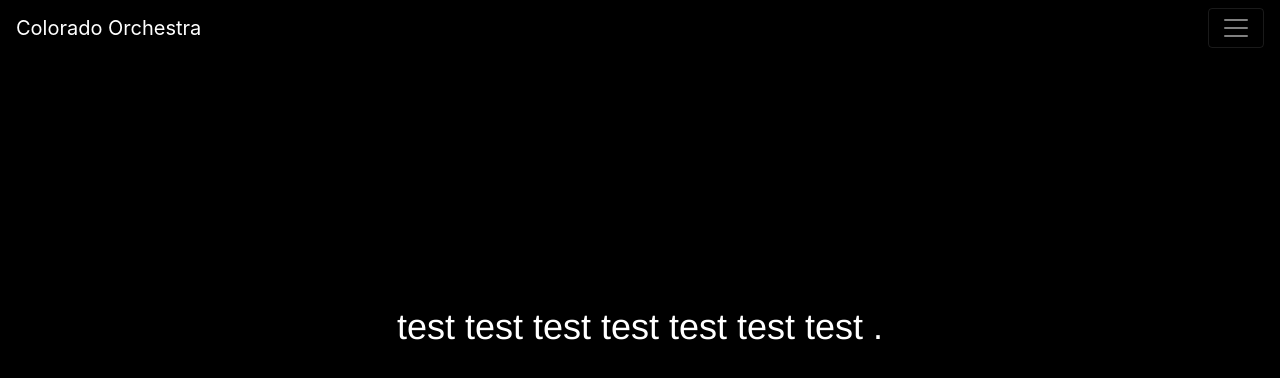
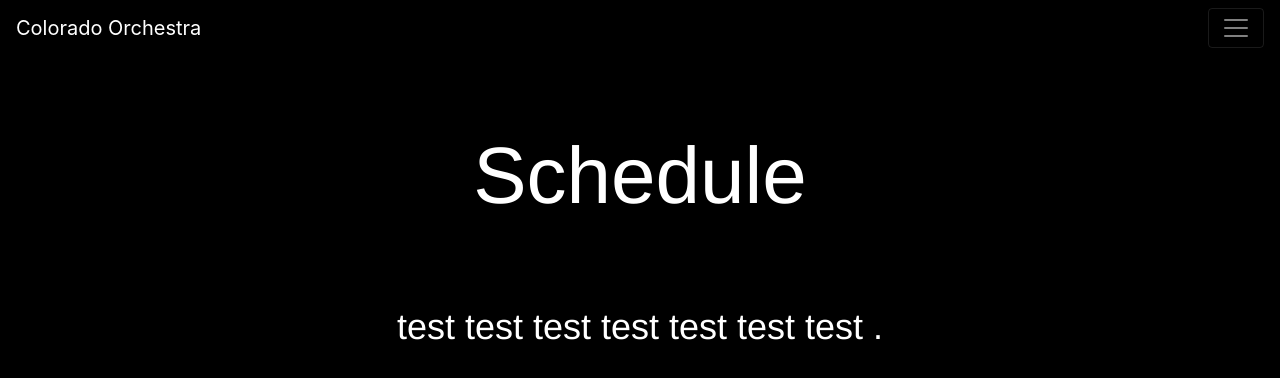
Before and after one commit to migl3548/CSSProject1, a plain HTML site: page schedule.html in a window 1280 px wide. Shown: the top 378 px of the page. Drawn offline with nearby package versions, Linux system fonts and the light colour scheme.

Commit message:
finished parallax bar in sched

```diff
--- a/css/schedule.css
+++ b/css/schedule.css
@@ -56,4 +56,15 @@ body {background-color: #000000;}
     background-position: top;
     background-repeat: no-repeat;
     background-size: contain;
+    position: relative;
   }
+
+  .parallax-text {
+    position: absolute; /* Fix the text inside the parallax */
+    top: 60%; /* Adjust positioning */
+    left: 50%;
+    transform: translate(-50%, -50%); /* Center the text */
+    color: white; /* Text color */
+    text-align: center;
+    font-family: Helvetica, sans-serif;
+}
--- a/schedule.html
+++ b/schedule.html
@@ -36,7 +36,12 @@
                 </ul>
             </div>
         </nav>
-        <div class="parallax"></div>
+        <div class="parallax">
+            <div class="parallax-text">
+                <h1>Schedule</h1>
+            </div>
+        </div>
+
 
         <div style="height:1000px;background-color:black;font-size:36px">
             <p style="color: white;">
```
